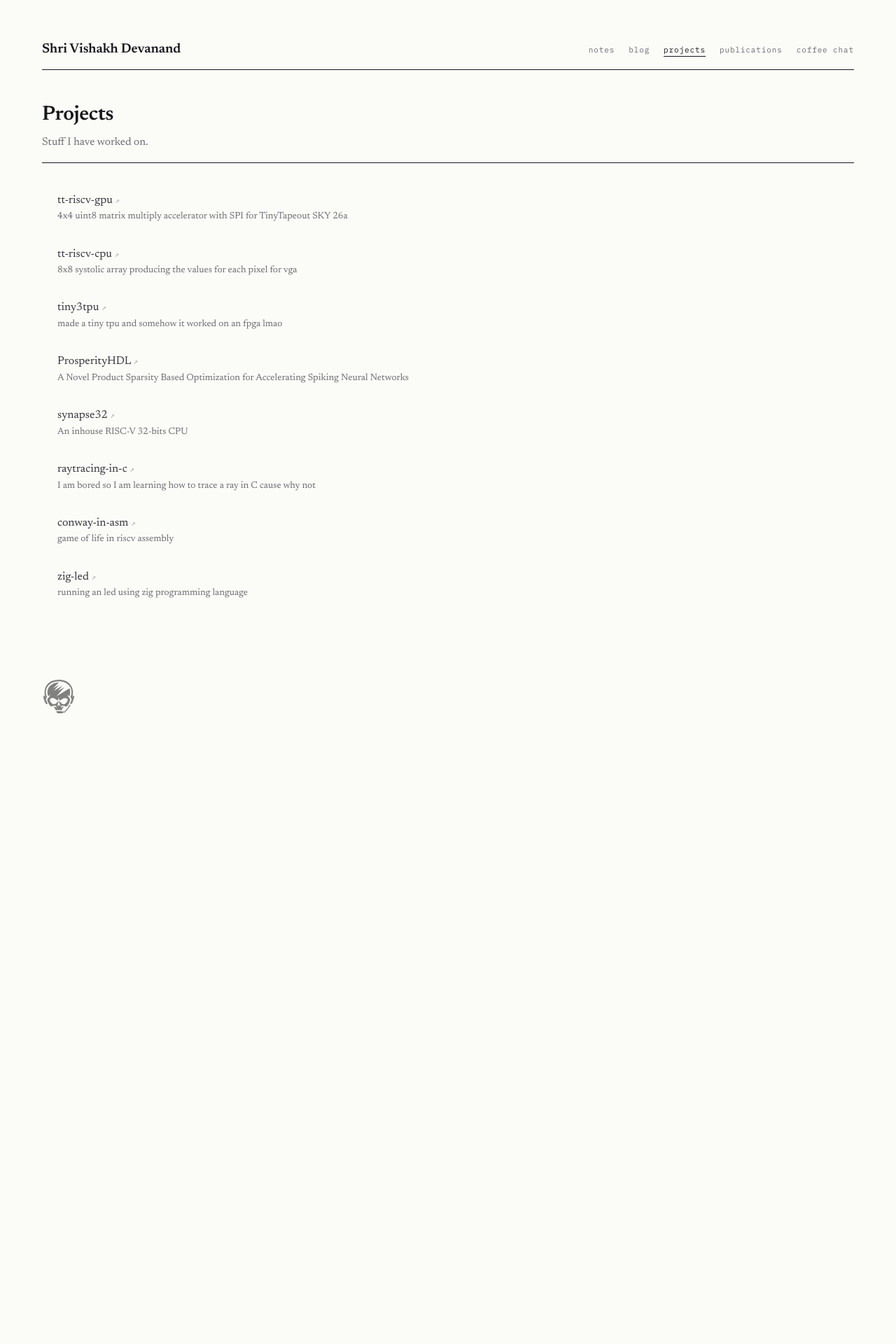
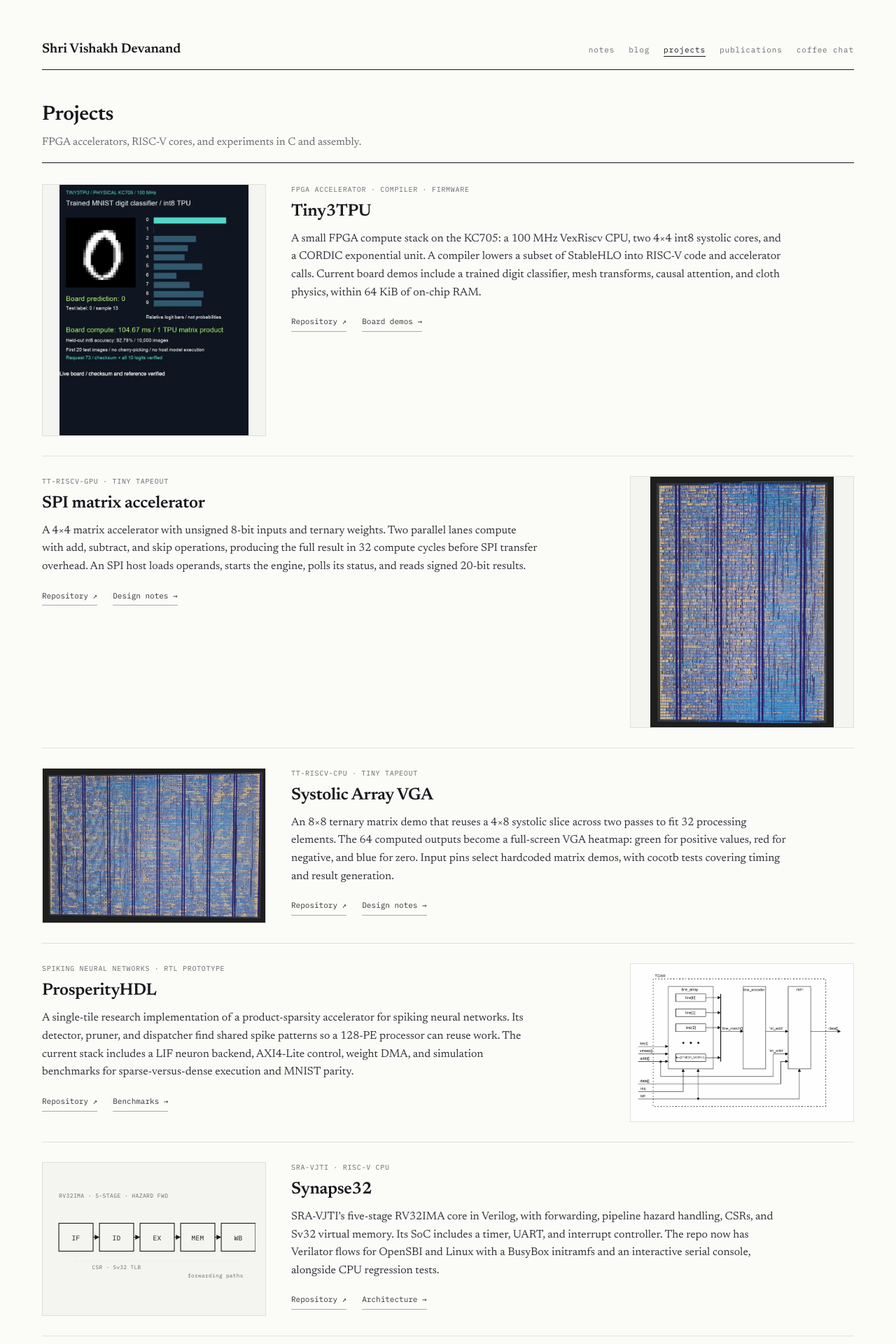
Before and after one commit to 5iri/5iri.github.io, a Jekyll site: the page built from markdown_files/projects.md, in a window 1280 px wide. Shown: the top 1920 px of the page at 70% size. Built offline with Jekyll 4.4.1, drawn with Linux system fonts in a browser that asks for light colours; before the commit the page ends 1049 px from its top, so only the background shows below that; some of the changed text lies outside the part shown.

Commit message:
Rework the projects page into a data-driven showcase
Moves projects into _data/projects.yml and renders them as alternating
image/text rows. Entries without a photo or chip capture get a
thematic line-art schematic instead of a bare paragraph. SPI matrix
accelerator and Systolic Array VGA use real GDS die renders from the
Tiny Tapeout sky130A viewer; Tiny3TPU, ProsperityHDL, and the ray
tracer keep their existing repo images.

Co-Authored-By: Claude Sonnet 5 <noreply@anthropic.com>

```diff
--- /dev/null
+++ b/_data/projects.yml
@@ -0,0 +1,121 @@
+# Descriptions checked against repository documentation and source on 2026-10-12.
+# Images are existing repository assets, copied locally for reliable loading.
+- id: tiny3tpu
+  title: Tiny3TPU
+  category: FPGA accelerator · compiler · firmware
+  repo: https://github.com/5iri/tiny3tpu
+  description: >-
+    A small FPGA compute stack on the KC705: a 100 MHz VexRiscv CPU, two
+    4×4 int8 systolic cores, and a CORDIC exponential unit. A compiler lowers
+    a subset of StableHLO into RISC-V code and accelerator calls. Current
+    board demos include a trained digit classifier, mesh transforms,
+    causal attention, and cloth physics, within 64 KiB of on-chip RAM.
+  details: https://github.com/5iri/tiny3tpu#things-that-actually-ran-on-the-board
+  details_label: Board demos
+  image: /assets/img/projects/tiny3tpu-classifier.jpg
+  image_width: 644
+  image_height: 853
+  image_alt: KC705 classifier capture showing a digit 0, board prediction 0, verified logits, and 104.67 milliseconds of board compute.
+  image_source: https://github.com/5iri/tiny3tpu/blob/main/media/showcase/trained-classifier-viewer.jpg
+  # Image blob SHA: 09e83728cc00663e66991211748cc7c40deaadfe.
+
+- id: tt-riscv-gpu
+  title: SPI matrix accelerator
+  category: tt-riscv-gpu · Tiny Tapeout
+  repo: https://github.com/5iri/tt-riscv-gpu
+  description: >-
+    A 4×4 matrix accelerator with unsigned 8-bit inputs and ternary weights.
+    Two parallel lanes compute with add, subtract, and skip operations,
+    producing the full result in 32 compute cycles before SPI transfer
+    overhead. An SPI host loads operands, starts the engine, polls its
+    status, and reads signed 20-bit results.
+  details: https://github.com/5iri/tt-riscv-gpu/blob/main/docs/info.md
+  details_label: Design notes
+  image: /assets/img/projects/spi-matrix-gds.jpg
+  image_width: 661
+  image_height: 900
+  image_alt: Rendered GDS layout of the tt_um_riscv_gpu die, showing standard-cell rows and vertical power straps across all metal layers.
+  image_source: https://gds-viewer.tinytapeout.com (model from the tt-riscv-gpu gds GitHub Action)
+
+- id: tt-riscv-cpu
+  title: Systolic Array VGA
+  category: tt-riscv-cpu · Tiny Tapeout
+  repo: https://github.com/5iri/tt-riscv-cpu
+  description: >-
+    An 8×8 ternary matrix demo that reuses a 4×8 systolic slice across two
+    passes to fit 32 processing elements. The 64 computed outputs become
+    a full-screen VGA heatmap: green for positive values, red for negative,
+    and blue for zero. Input pins select hardcoded matrix demos, with
+    cocotb tests covering timing and result generation.
+  details: https://github.com/5iri/tt-riscv-cpu/blob/main/docs/info.md
+  details_label: Design notes
+  image: /assets/img/projects/systolic-array-gds.jpg
+  image_width: 900
+  image_height: 624
+  image_alt: Rendered GDS layout of the tt_um_systolic_vga die, showing standard-cell rows and vertical power straps across all metal layers.
+  image_source: https://gds-viewer.tinytapeout.com (model from the tt-riscv-cpu gds GitHub Action)
+
+- id: prosperity
+  title: ProsperityHDL
+  category: Spiking neural networks · RTL prototype
+  repo: https://github.com/5iri/ProsperityHDL
+  description: >-
+    A single-tile research implementation of a product-sparsity accelerator
+    for spiking neural networks. Its detector, pruner, and dispatcher find
+    shared spike patterns so a 128-PE processor can reuse work. The current
+    stack includes a LIF neuron backend, AXI4-Lite control, weight DMA, and
+    simulation benchmarks for sparse-versus-dense execution and MNIST parity.
+  details: https://github.com/5iri/ProsperityHDL/blob/main/BENCHMARKS.md
+  details_label: Benchmarks
+  image: /assets/img/projects/prosperity-tcam.png
+  image_width: 1685
+  image_height: 1191
+  image_alt: Repository TCAM component diagram showing parallel matching lines, a line encoder, and result RAM.
+  image_source: https://github.com/5iri/ProsperityHDL/blob/main/ppu/tcam/img/structure_top.gif
+  # Image blob SHA: fcc518f3bbc432f498a01bf4c70f5908506e1cf7; converted GIF to PNG.
+  # A full-pipeline simulation capture would be a better replacement when available.
+
+- id: synapse32
+  title: Synapse32
+  category: SRA-VJTI · RISC-V CPU
+  repo: https://github.com/SRA-VJTI/synapse32
+  description: >-
+    SRA-VJTI's five-stage RV32IMA core in Verilog, with forwarding,
+    pipeline hazard handling, CSRs, and Sv32 virtual memory. Its SoC
+    includes a timer, UART, and interrupt controller. The repo now has
+    Verilator flows for OpenSBI and Linux with a BusyBox initramfs and
+    an interactive serial console, alongside CPU regression tests.
+  details: https://github.com/SRA-VJTI/synapse32/blob/main/docs/system_diagram.md
+  details_label: Architecture
+  schematic: pipeline
+
+- id: raytracing
+  title: Ray tracing in C
+  category: C · graphics
+  repo: https://github.com/5iri/raytracing-in-c
+  description: >-
+    A small ray tracer built up from image gradients and vector math.
+    The current renderer casts camera rays, intersects a sphere,
+    colors its surface normals, and adds a sky gradient. It writes
+    PPM images directly; the image here is a rendered output already
+    checked into the repo.
+  details: https://github.com/5iri/raytracing-in-c/blob/main/use_vectors/ray_trace.c
+  details_label: Renderer source
+  image: /assets/img/projects/raytracing-sphere.png
+  image_width: 400
+  image_height: 225
+  image_alt: Ray-traced sphere colored by its surface normals against a blue-to-white sky gradient.
+  image_source: https://github.com/5iri/raytracing-in-c/blob/main/use_vectors/sphere_3d.ppm
+  # Image blob SHA: 93fe9a659b1d8648fef6b824e66f46808a0fb54d.
+
+- id: conway
+  title: Conway in RISC-V assembly
+  category: Assembly · cellular automata
+  repo: https://github.com/5iri/conway-in-asm
+  description: >-
+    Conway's Game of Life on an 8×8 grid, written in RISC-V assembly.
+    A glider evolves through the birth, survival, and death rules,
+    with VT100 cursor control redrawing the terminal in place.
+    The repo includes a configurable animation delay and Makefile
+    targets to assemble and run the program with Spike.
+  schematic: conway
--- a/_layouts/content.html
+++ b/_layouts/content.html
@@ -28,7 +28,7 @@ layout: default
     {% endif %}
   </header>
 
-  <article class="page-content">
+  <article class="page-content{% if page.content_class %} {{ page.content_class | escape }}{% endif %}">
     {{ content }}
   </article>
 </section>
--- a/assets/css/site.css
+++ b/assets/css/site.css
@@ -264,6 +264,50 @@ a{color:inherit;text-decoration:none}
 
 /* ---------- footer ---------- */
 
+/* ---------- projects showcase ---------- */
+
+.projects-content{max-width:none}
+.project-entry{
+  display:grid;grid-template-columns:minmax(0,320px) minmax(0,1fr);
+  gap:36px;align-items:start;padding:28px 0;border-bottom:1px solid var(--rule);
+}
+.project-entry:first-child{padding-top:0}
+.project-entry--reverse{grid-template-columns:minmax(0,1fr) minmax(0,320px)}
+.project-entry--reverse .project-media{order:2}
+.project-entry--reverse .project-copy{order:1}
+.project-copy{max-width:76ch;min-width:0}
+.project-media{min-width:0}
+.projects-content .project-image-link{display:block;border:0}
+.projects-content .project-media img{
+  display:block;width:100%;height:auto;max-height:360px;object-fit:contain;
+  margin:0;border:1px solid var(--rule);background:var(--wash);
+}
+.project-media--schematic{
+  border:1px solid var(--rule);background:var(--wash);color:var(--ink);
+  padding:14px;
+}
+.project-media--schematic svg{display:block;width:100%;height:auto;aspect-ratio:320/210}
+.projects-content .project-kicker{
+  font-family:var(--mono);font-size:10px;letter-spacing:.07em;
+  text-transform:uppercase;color:var(--soft);margin:0 0 8px;
+}
+.projects-content .project-copy h2{font-size:24px;margin:0 0 12px}
+.projects-content .project-copy>p:not(.project-kicker){font-size:16px;line-height:1.6;margin-bottom:16px}
+.project-links{display:flex;flex-wrap:wrap;gap:10px 22px;font-family:var(--mono);font-size:11px;line-height:1.8}
+.project-links a{padding-block:3px}
+
+@media (max-width:820px){
+  .project-entry{grid-template-columns:minmax(0,240px) minmax(0,1fr);gap:24px}
+  .project-entry--reverse{grid-template-columns:minmax(0,1fr) minmax(0,240px)}
+}
+@media (max-width:600px){
+  .project-entry{grid-template-columns:1fr;gap:20px;padding-block:24px}
+  .project-entry--reverse .project-media,
+  .project-entry--reverse .project-copy{order:initial}
+  .project-media{max-width:400px}
+  .projects-content .project-copy h2{font-size:23px}
+}
+
 .site-footer{
   display:flex;align-items:center;gap:12px;flex-wrap:wrap;
   padding-block:16px 30px;
--- a/markdown_files/projects.md
+++ b/markdown_files/projects.md
@@ -2,56 +2,36 @@
 title: Projects
 layout: content
 permalink: /projects
-description: Stuff I have worked on.
+description: FPGA accelerators, RISC-V cores, and experiments in C and assembly.
+content_class: projects-content
 ---
 
-<ul class="project-grid">
-  <li class="project-card">
-    <a href="https://github.com/5iri/tt-riscv-gpu" target="_blank" rel="noopener">
-      <span class="project-title">tt-riscv-gpu <span class="ext">↗</span></span>
-      <span class="project-summary">4x4 uint8 matrix multiply accelerator with SPI for TinyTapeout SKY 26a</span>
-    </a>
-  </li>
-  <li class="project-card">
-    <a href="https://github.com/5iri/tt-riscv-cpu" target="_blank" rel="noopener">
-      <span class="project-title">tt-riscv-cpu <span class="ext">↗</span></span>
-      <span class="project-summary">8x8 systolic array producing the values for each pixel for vga</span>
-    </a>
-  </li>
-  <li class="project-card">
-    <a href="https://github.com/5iri/tiny3tpu" target="_blank" rel="noopener">
-      <span class="project-title">tiny3tpu <span class="ext">↗</span></span>
-      <span class="project-summary">made a tiny tpu and somehow it worked on an fpga lmao</span>
-    </a>
-  </li>
-  <li class="project-card">
-    <a href="https://github.com/5iri/ProsperityHDL" target="_blank" rel="noopener">
-      <span class="project-title">ProsperityHDL <span class="ext">↗</span></span>
-      <span class="project-summary">A Novel Product Sparsity Based Optimization for Accelerating Spiking Neural Networks</span>
-    </a>
-  </li>
-  <li class="project-card">
-    <a href="https://github.com/SRA-VJTI/synapse32" target="_blank" rel="noopener">
-      <span class="project-title">synapse32 <span class="ext">↗</span></span>
-      <span class="project-summary">An inhouse RISC-V 32-bits CPU</span>
-    </a>
-  </li>
-  <li class="project-card">
-    <a href="https://github.com/5iri/raytracing-in-c" target="_blank" rel="noopener">
-      <span class="project-title">raytracing-in-c <span class="ext">↗</span></span>
-      <span class="project-summary">I am bored so I am learning how to trace a ray in C cause why not</span>
-    </a>
-  </li>
-  <li class="project-card">
-    <a href="https://github.com/5iri/conway-in-asm" target="_blank" rel="noopener">
-      <span class="project-title">conway-in-asm <span class="ext">↗</span></span>
-      <span class="project-summary">game of life in riscv assembly</span>
-    </a>
-  </li>
-  <li class="project-card">
-    <a href="https://github.com/5iri/zig-led" target="_blank" rel="noopener">
-      <span class="project-title">zig-led <span class="ext">↗</span></span>
-      <span class="project-summary">running an led using zig programming language</span>
-    </a>
-  </li>
-</ul>
+<div class="project-list">
+  {% for project in site.data.projects %}
+  <section class="project-entry{% cycle '', ' project-entry--reverse' %}" aria-labelledby="project-{{ project.id }}">
+    {% if project.image %}
+    <figure class="project-media">
+      <a class="project-image-link" href="{{ project.image | relative_url }}" aria-label="View full image for {{ project.title | escape }}">
+        <img src="{{ project.image | relative_url }}" alt="{{ project.image_alt | escape }}" width="{{ project.image_width }}" height="{{ project.image_height }}" decoding="async" {% if forloop.first %}fetchpriority="high"{% else %}loading="lazy"{% endif %}>
+      </a>
+    </figure>
+    {% elsif project.schematic %}
+    <figure class="project-media project-media--schematic">
+      {% case project.schematic %}
+      {% when 'pipeline' %}{% include schematics/pipeline.svg %}
+      {% when 'conway' %}{% include schematics/conway.svg %}
+      {% endcase %}
+    </figure>
+    {% endif %}
+    <div class="project-copy">
+      <p class="project-kicker">{{ project.category | escape }}</p>
+      <h2 id="project-{{ project.id }}">{{ project.title | escape }}</h2>
+      <p>{{ project.description | escape }}</p>
+      <div class="project-links">
+        <a href="{{ project.repo }}" target="_blank" rel="noopener">Repository <span aria-hidden="true">&nearr;</span></a>
+        {% if project.details %}<a href="{{ project.details }}" target="_blank" rel="noopener">{{ project.details_label | escape }} <span aria-hidden="true">&rarr;</span></a>{% endif %}
+      </div>
+    </div>
+  </section>
+  {% endfor %}
+</div>
```
Also changed, not shown: _includes/schematics/conway.svg (added), _includes/schematics/pipeline.svg (added), assets/img/projects/prosperity-tcam.png (added), assets/img/projects/raytracing-sphere.png (added), assets/img/projects/spi-matrix-gds.jpg (added), assets/img/projects/systolic-array-gds.jpg (added), assets/img/projects/tiny3tpu-classifier.jpg (added).
